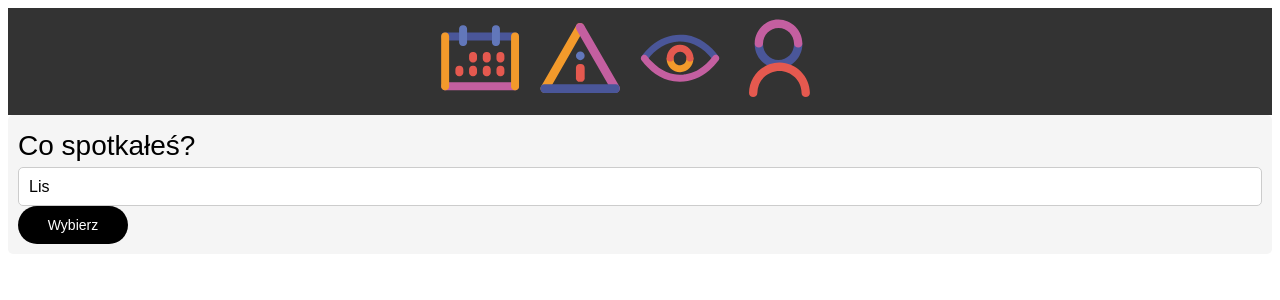
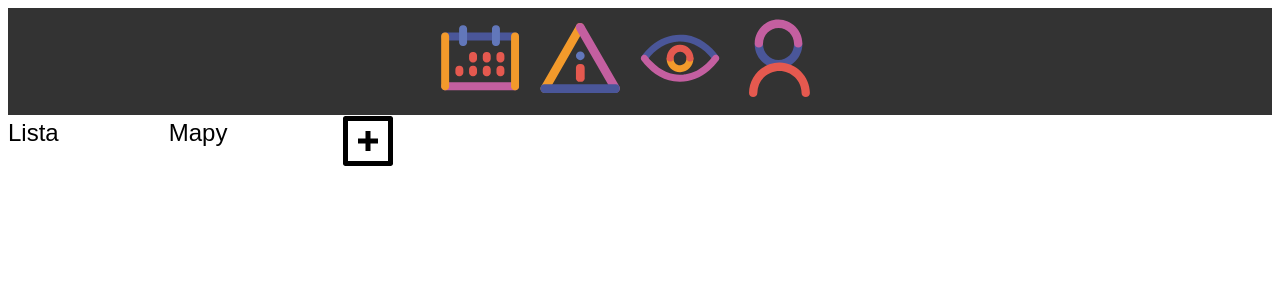
Before and after one commit to Alframi/CodeCrafters-HackYeah, a React (Create React App) app: page /Spotkania in a window 1280 px wide. Shown: the top 300 px of the page. Built offline with nearby package versions, Linux system fonts and the light colour scheme.

Commit message:
changed btn

```diff
--- a/src/components/App/App.jsx
+++ b/src/components/App/App.jsx
@@ -9,6 +9,7 @@ import bazawiedzy from '../../images/bazawiedzy.svg';
 import mojekonto from '../../images/mojekonto.svg';
 import spotkania from '../../images/spotkania.svg';
 import alerty from '../../images/alerty.svg';
+import Sesje from '../../pages/Sesje';
 
 
 const App = () => {
@@ -48,6 +49,7 @@ const App = () => {
             <Route path="/Baza-Wiedzy" element={<BazaWiedzy />} />
             <Route path="/Moje-Konto" element={<MojeKonto />} />
             <Route path="/Spotkania" element={<Spotkania />} />
+            <Route path="/Sesje" element={<Sesje />} />
             <Route path="*" element={<Alerty />} />
           </Routes>
         </Suspense>
--- a/src/components/Informacje/Informacje.styled.jsx
+++ /dev/null
@@ -1,5 +0,0 @@
-import styled from 'styled-components';
-
-export const StyledInput = styled.input`
-  font-size: 28px;
-`;
--- /dev/null
+++ b/src/pages/Sesje.jsx
@@ -0,0 +1,45 @@
+import React, { useState } from 'react';
+import { useNavigate } from 'react-router-dom';
+
+import {
+  StyledSelect,
+  StyledQuestion,
+  StyledButton,
+  StyledWrapper,
+} from './Sesje.styled';
+
+const Sesje = () => {
+  const [selectedAnimal, setSelectedAnimal] = useState('');
+
+  const navigate = useNavigate();
+
+  const handleSelectChange = e => {
+    setSelectedAnimal(e.target.value);
+  };
+
+  const handleButtonClick = () => {
+    navigate('/');
+  };
+
+  return (
+    <StyledWrapper>
+      <StyledQuestion>
+        <p>Co spotkałeś?</p>
+      </StyledQuestion>
+      <StyledSelect
+        id="rodzajZwierzecia"
+        name="rodzajZwierzecia"
+        value={selectedAnimal}
+        onChange={handleSelectChange}
+      >
+        <option value="lis">Lis</option>
+        <option value="sarna">Sarna</option>
+        <option value="dzik">Dzik</option>
+        <option value="bezpańskiPies">Bezpański pies</option>
+      </StyledSelect>
+      <StyledButton onClick={handleButtonClick}>Wybierz</StyledButton>
+    </StyledWrapper>
+  );
+};
+
+export default Sesje;
--- /dev/null
+++ b/src/pages/Sesje.styled.jsx
@@ -0,0 +1,44 @@
+import styled from 'styled-components';
+
+const StyledSelect = styled.select`
+  padding: 10px;
+  font-size: 16px;
+  border-radius: 5px;
+  border: 1px solid #ccc;
+  background-color: white;
+  appearance: none;
+
+  &:focus {
+    border-color: blue;
+    outline: none;
+  }
+`;
+
+const StyledQuestion = styled.span`
+  font-size: 28px;
+`;
+
+const StyledButton = styled.button`
+  width: 110px;
+  background-color: black;
+  padding: 10px 12px;
+  text-align: center;
+  justify-content: center;
+  gap: 10px;
+  border-radius: 22px;
+  cursor: pointer;
+  border: none;
+  font-size: 14px;
+  line-height: 18px;
+  letter-spacing: 0%;
+  color: white;
+`;
+const StyledWrapper = styled.div`
+  display: flex;
+  flex-direction: column;
+  padding: 10px;
+  background-color: #f5f5f5;
+  border-radius: 5px;
+`;
+
+export { StyledSelect, StyledQuestion, StyledButton, StyledWrapper };
--- a/src/pages/Spotkania.jsx
+++ b/src/pages/Spotkania.jsx
@@ -1,23 +1,15 @@
-import React, { useState } from 'react';
 import { useNavigate } from 'react-router-dom';
 
 import {
-  StyledSelect,
-  StyledQuestion,
+  StyledWrapper,
+  StyledLink,
+  StyledImage,
   StyledButton,
-  StyledWrapper,
 } from './Spotkania.styled';
-
-
+import addBtn from '../images/addBtn.svg';
 
 const Spotkania = () => {
-  const [selectedAnimal, setSelectedAnimal] = useState('');
-
   const navigate = useNavigate();
-
-  const handleSelectChange = e => {
-    setSelectedAnimal(e.target.value);
-  };
 
   const handleButtonClick = () => {
     navigate('/');
@@ -25,21 +17,11 @@ const Spotkania = () => {
 
   return (
     <StyledWrapper>
-      <StyledQuestion>
-        <p>Co spotkałeś?</p>
-      </StyledQuestion>
-      <StyledSelect
-        id="rodzajZwierzecia"
-        name="rodzajZwierzecia"
-        value={selectedAnimal}
-        onChange={handleSelectChange}
-      >
-        <option value="lis">Lis</option>
-        <option value="sarna">Sarna</option>
-        <option value="dzik">Dzik</option>
-        <option value="bezpańskiPies">Bezpański pies</option>
-      </StyledSelect>
-      <StyledButton onClick={handleButtonClick}>Wybierz</StyledButton>
+      <StyledLink to="/Sesje">Lista</StyledLink>
+      <StyledLink to="/Mapy">Mapy</StyledLink>
+      <StyledButton onClick={handleButtonClick}>
+        <StyledImage src={addBtn} alt="add-button" />
+      </StyledButton>
     </StyledWrapper>
   );
 };
--- a/src/pages/Spotkania.styled.jsx
+++ b/src/pages/Spotkania.styled.jsx
@@ -1,44 +1,25 @@
+import { Link } from 'react-router-dom';
 import styled from 'styled-components';
 
-const StyledSelect = styled.select`
-  padding: 10px;
-  font-size: 16px;
+const StyledWrapper = styled.div`
+  display: flex;
+  font-size: 24px;
+  gap: 110px;
   border-radius: 5px;
-  border: 1px solid #ccc;
-  background-color: white;
-  appearance: none;
-
-  &:focus {
-    border-color: blue;
-    outline: none;
-  }
 `;
-
-const StyledQuestion = styled.span`
-  font-size: 28px;
+const StyledLink = styled(Link)`
+  text-decoration: none;
+  color: inherit;
 `;
 
 const StyledButton = styled.button`
-  width: 110px;
-  background-color: black;
-  padding: 10px 12px;
-  text-align: center;
-  justify-content: center;
-  gap: 10px;
-  border-radius: 22px;
+  border: none;
+  background: transparent;
   cursor: pointer;
-  border: none;
-  font-size: 14px;
-  line-height: 18px;
-  letter-spacing: 0%;
-  color: white;
-`;
-const StyledWrapper = styled.div`
-  display: flex;
-  flex-direction: column;
-  padding: 10px;
-  background-color: #f5f5f5;
-  border-radius: 5px;
 `;
 
-export { StyledSelect, StyledQuestion, StyledButton, StyledWrapper };
+const StyledImage = styled.img`
+  width: 50px;
+`;
+
+export { StyledWrapper, StyledLink, StyledImage, StyledButton};
```
Also changed, not shown: src/components/Informacje/Informacje.jsx (deleted, +0 -9 lines).
